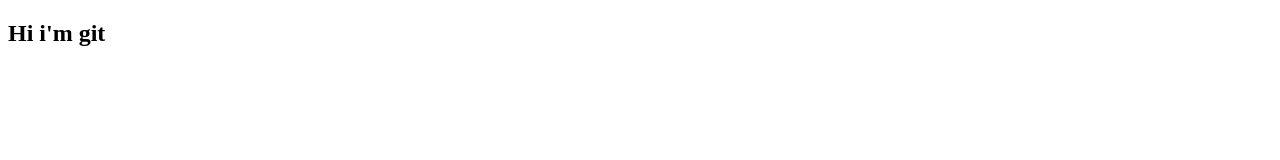
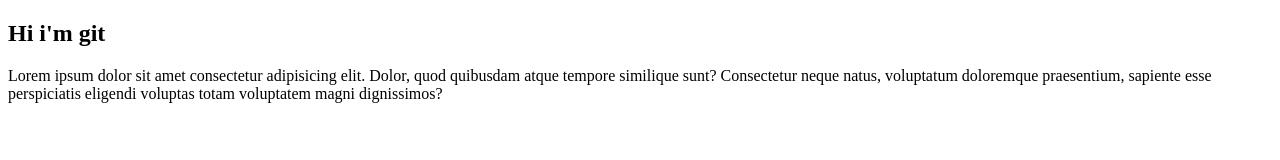
Before and after one commit to TheinMinHtet/Project, a plain HTML site: page index.html in a window 1280 px wide. Drawn offline with Linux system fonts and the light colour scheme.

Commit message:
sec commit

```diff
--- a/index.html
+++ b/index.html
@@ -7,5 +7,6 @@
 </head>
 <body>
     <h2>Hi i'm git </h2>
+    <p>Lorem ipsum dolor sit amet consectetur adipisicing elit. Dolor, quod quibusdam atque tempore similique sunt? Consectetur neque natus, voluptatum doloremque praesentium, sapiente esse perspiciatis eligendi voluptas totam voluptatem magni dignissimos?</p>
 </body>
 </html>
```
